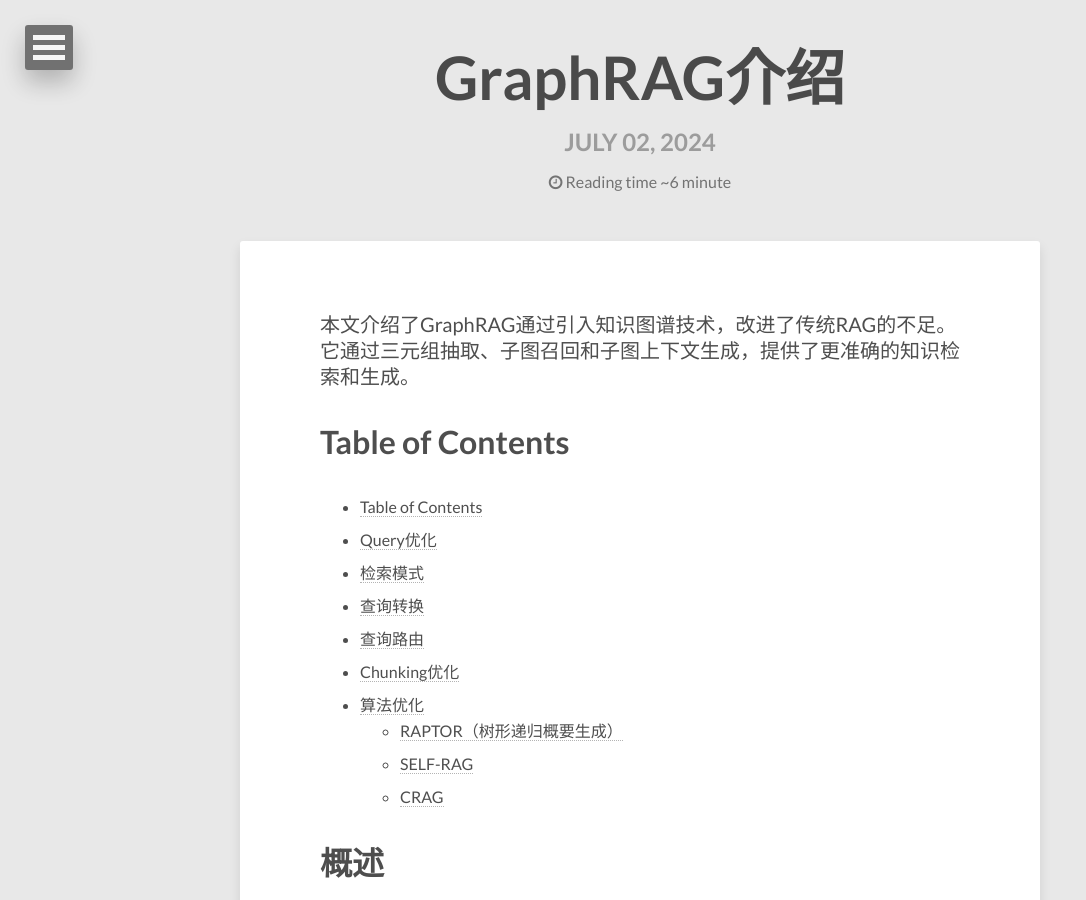
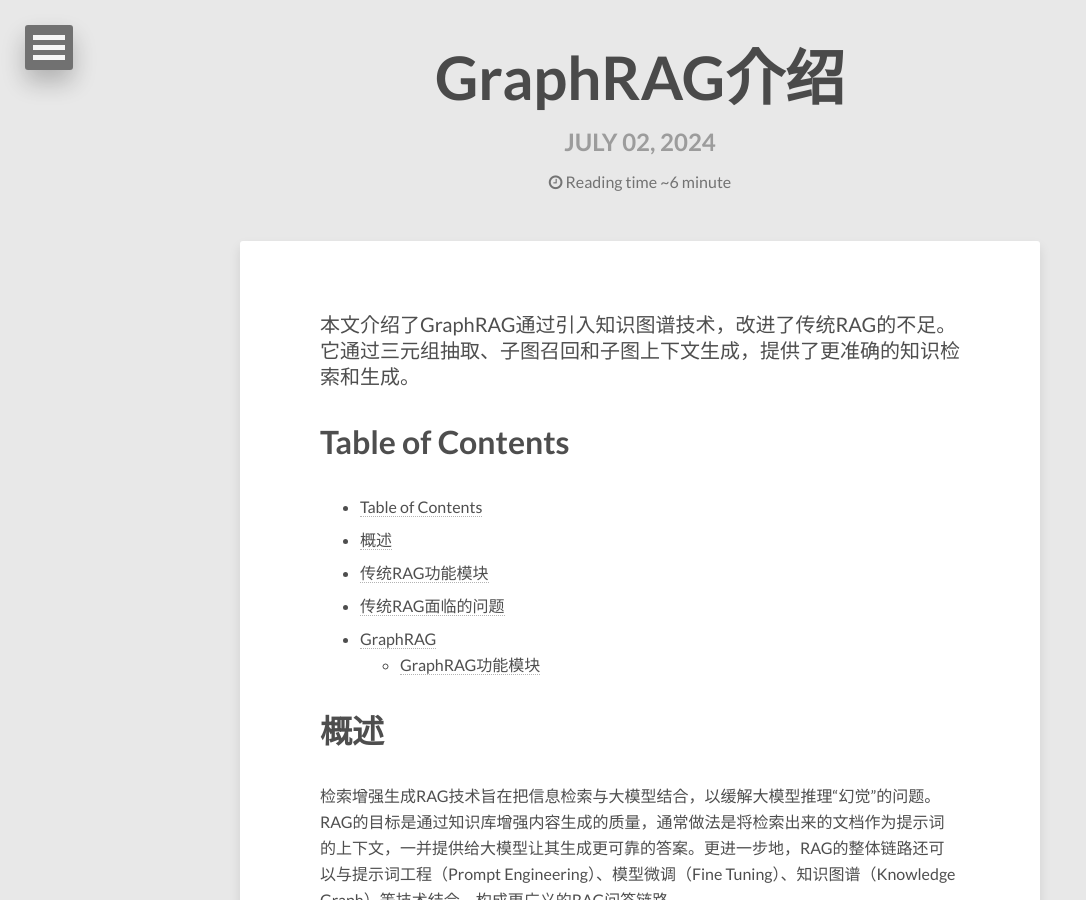
Before and after one commit to 52notebook/52notebook.github.io, a Jekyll site: the page built from _posts/2024-07-02-GraphRAG介绍.md, in a window 1280 px wide and 900 px high. Shown: the whole window, without its empty margins (0-1086 px from the left). Built offline with Jekyll 4.4.1, drawn with Linux system fonts in a browser that asks for light colours; nearby versions of some CDN libraries; comment, search, counter and statistics services are not loaded.

Commit message:
update graphrag article

```diff
--- a/_posts/2024-07-02-GraphRAG介绍.md
+++ b/_posts/2024-07-02-GraphRAG介绍.md
@@ -16,15 +16,11 @@ Table of Contents
 =================
 
 * [Table of Contents](#table-of-contents)
-* [Query优化](#query优化)
-* [检索模式](#检索模式)
-* [查询转换](#查询转换)
-* [查询路由](#查询路由)
-* [Chunking优化](#chunking优化)
-* [算法优化](#算法优化)
-   * [RAPTOR（树形递归概要生成）](#raptor树形递归概要生成)
-   * [SELF-RAG](#self-rag)
-   * [CRAG](#crag)
+* [概述](#概述)
+* [传统RAG功能模块](#传统rag功能模块)
+* [传统RAG面临的问题](#传统rag面临的问题)
+* [GraphRAG](#graphrag)
+   * [GraphRAG功能模块](#graphrag功能模块)
 
 # 概述
 
```
